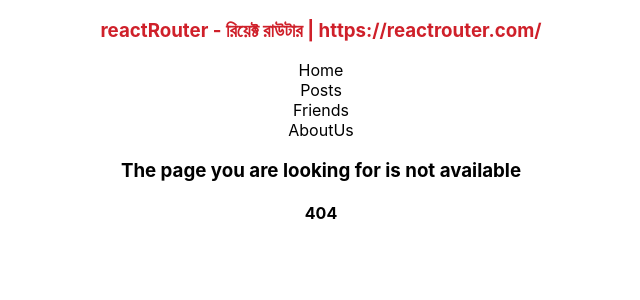
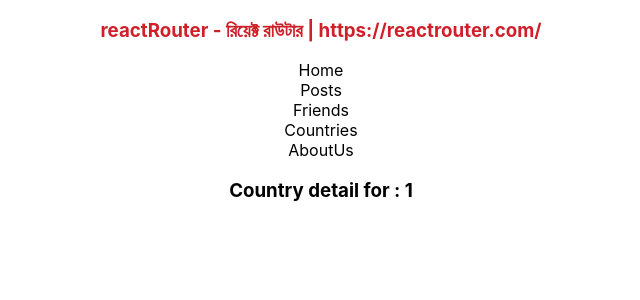
Before and after one commit to ratulinspace/reactjsRouter, a React (Create React App) app: page /country/1 in a window 1280 px wide. Before the commit this address had no page. Shown: the top 300 px of the page, without its empty margins (319-959 px from the left). Built offline with nearby package versions, Linux system fonts and the light colour scheme.

Commit message:
react nasted router again created

```diff
--- a/src/App.js
+++ b/src/App.js
@@ -8,6 +8,8 @@
 import NotFound from './components/NotFound/NotFound';
 import Posts from './components/Posts/Posts';
 import PostDetail from './components/PostDetail/PostDetail';
+import Countries from './components/Countries/Countries';
+import CountryDetail from './components/CountryDetail/CountryDetail';
 
 function App() {
   return (
@@ -18,7 +20,9 @@
         <Route path='/friends' element={<Friends />}></Route>
         <Route path='/friend/:friendId' element={<FriendDetail></FriendDetail>}></Route>
         <Route path='/posts' element={<Posts></Posts>}></Route>
-        <Route path='/posts/:postId' element={<PostDetail></PostDetail>}></Route>
+        <Route path="/posts/:postId" element={<PostDetail></PostDetail>}></Route>
+        <Route path="/countries" element={<Countries></Countries>}></Route>
+        <Route path="/country/:countryName" element={<CountryDetail></CountryDetail>}></Route>
         <Route path='/about' element={<About />}></Route>
         <Route path='*' element={<NotFound />}></Route>
       </Routes>
--- /dev/null
+++ b/src/components/Countries/Countries.js
@@ -0,0 +1,27 @@
+import React, { useEffect, useState } from 'react';
+import { Link } from 'react-router-dom';
+
+const Countries = () => {
+
+    const [countries, setCountries] = useState([]);
+
+    useEffect(() => {
+        fetch('https://restcountries.com/v3.1/all')
+            .then(res => res.json())
+            .then(data => setCountries(data));
+    }, [])
+
+    return (
+        <div>
+            <h3>Country related information in short</h3>
+            <h5>Countries number : {countries.length}</h5>
+            <ul>
+                {
+                    countries.map(country => <li><Link to={`/country/${country.name.common}`}>{country.name.common}</Link></li>)
+                }
+            </ul>
+        </div>
+    );
+};
+
+export default Countries;
--- /dev/null
+++ b/src/components/CountryDetail/CountryDetail.js
@@ -0,0 +1,13 @@
+import React from 'react';
+import { useParams } from 'react-router-dom';
+
+const CountryDetail = () => {
+    const { countryName } = useParams();
+    return (
+        <div>
+            <h3>Country detail for : {countryName}</h3>
+        </div>
+    );
+};
+
+export default CountryDetail;
--- a/src/components/Header/Header.js
+++ b/src/components/Header/Header.js
@@ -9,6 +9,7 @@
                 <CustomLink to="/">Home</CustomLink>
                 <CustomLink to="/posts">Posts</CustomLink>
                 <CustomLink to="/friends">Friends</CustomLink>
+                <CustomLink to="/countries">Countries</CustomLink>
                 <CustomLink to="/about">AboutUs</CustomLink>
             </nav>
         </div >
```
